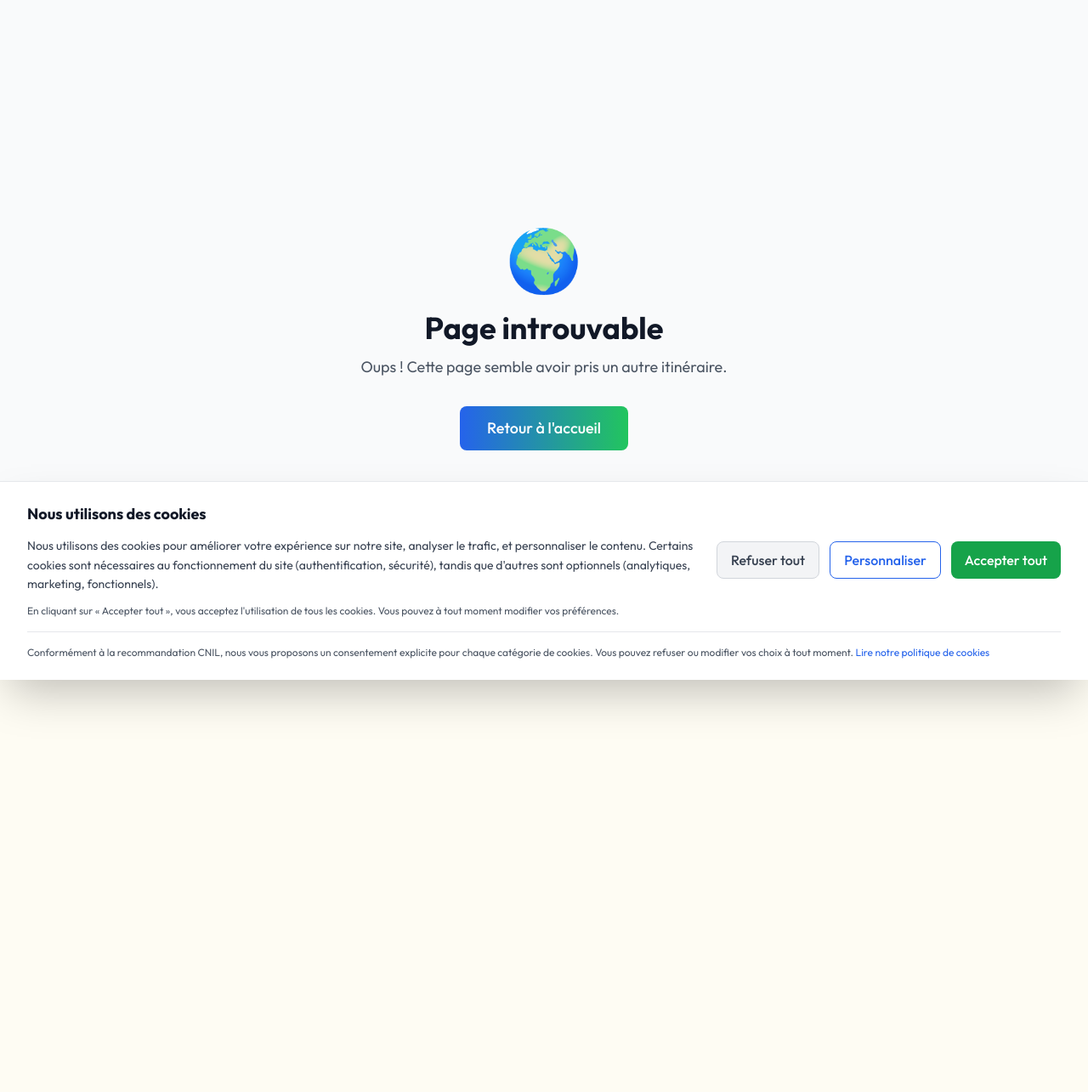
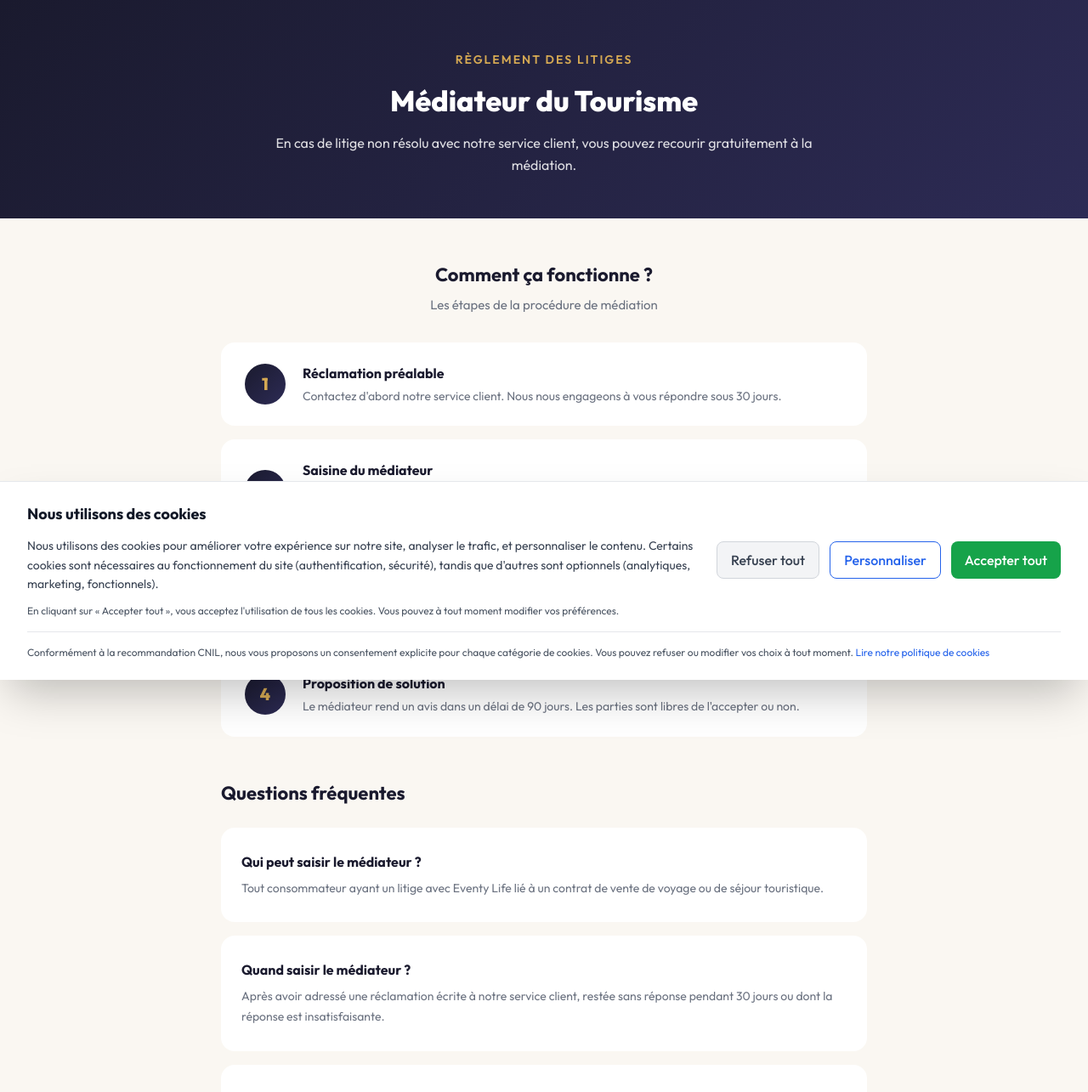
Before and after one commit to eventylife-hub/Eventylife, a Next.js app: page /mediateur-tourisme in a window 1280 px wide. Before the commit this address had no page. Shown: the top 1285 px of the page at 85% size. Before the commit the page ends 800 px from the top, so only its background shows below. Built offline with nearby package versions, Linux system fonts and the light colour scheme.

Commit message:
feat: add mediateur-tourisme page

```diff
--- /dev/null
+++ b/app/(public)/mediateur-tourisme/page.tsx
@@ -0,0 +1,82 @@
+'use client';
+
+const etapes = [
+  { num: "1", titre: "R\u00e9clamation pr\u00e9alable", desc: "Contactez d'abord notre service client. Nous nous engageons \u00e0 vous r\u00e9pondre sous 30 jours." },
+  { num: "2", titre: "Saisine du m\u00e9diateur", desc: "Si notre r\u00e9ponse ne vous satisfait pas, vous pouvez saisir gratuitement le M\u00e9diateur du Tourisme et du Voyage." },
+  { num: "3", titre: "Instruction du dossier", desc: "Le m\u00e9diateur examine votre dossier et recueille les observations des deux parties." },
+  { num: "4", titre: "Proposition de solution", desc: "Le m\u00e9diateur rend un avis dans un d\u00e9lai de 90 jours. Les parties sont libres de l'accepter ou non." },
+];
+
+const infos = [
+  { titre: "Qui peut saisir le m\u00e9diateur ?", desc: "Tout consommateur ayant un litige avec Eventy Life li\u00e9 \u00e0 un contrat de vente de voyage ou de s\u00e9jour touristique." },
+  { titre: "Quand saisir le m\u00e9diateur ?", desc: "Apr\u00e8s avoir adress\u00e9 une r\u00e9clamation \u00e9crite \u00e0 notre service client, rest\u00e9e sans r\u00e9ponse pendant 30 jours ou dont la r\u00e9ponse est insatisfaisante." },
+  { titre: "Co\u00fbt de la proc\u00e9dure", desc: "La m\u00e9diation est enti\u00e8rement gratuite pour le consommateur. Les frais sont \u00e0 la charge de l'op\u00e9rateur." },
+  { titre: "Caract\u00e8re non contraignant", desc: "L'avis du m\u00e9diateur est une recommandation. Chaque partie reste libre de l'accepter ou de le refuser." },
+];
+
+export default function MediateurTourismePage() {
+  return (
+    <div style={{ minHeight: '100vh', background: '#FAF7F2' }}>
+      <div style={{ background: 'linear-gradient(135deg, #1A1A2E 0%, #2D2B55 100%)', padding: '60px 20px 50px', textAlign: 'center' }}>
+        <div style={{ maxWidth: 700, margin: '0 auto' }}>
+          <div style={{ color: '#D4A853', fontSize: 14, fontWeight: 600, letterSpacing: 2, textTransform: 'uppercase', marginBottom: 12 }}>{"R\u00e8glement des litiges"}</div>
+          <h1 style={{ color: '#FFFFFF', fontSize: 34, fontWeight: 800, marginTop: 0, marginBottom: 12 }}>
+            {"M\u00e9diateur du Tourisme"}
+          </h1>
+          <p style={{ color: 'rgba(255,255,255,0.85)', fontSize: 16, lineHeight: 1.6 }}>
+            {"En cas de litige non r\u00e9solu avec notre service client, vous pouvez recourir gratuitement \u00e0 la m\u00e9diation."}
+          </p>
+        </div>
+      </div>
+
+      <div style={{ maxWidth: 800, margin: '0 auto', padding: '50px 20px 60px' }}>
+        <h2 style={{ color: '#1A1A2E', fontSize: 22, fontWeight: 700, textAlign: 'center', marginBottom: 8 }}>{"Comment \u00e7a fonctionne ?"}</h2>
+        <p style={{ color: '#6B7280', fontSize: 15, textAlign: 'center', marginBottom: 32 }}>{"Les \u00e9tapes de la proc\u00e9dure de m\u00e9diation"}</p>
+
+        <div style={{ display: 'flex', flexDirection: 'column', gap: 16, marginBottom: 50 }}>
+          {etapes.map(e => (
+            <div key={e.num} style={{ display: 'flex', gap: 20, alignItems: 'center', background: '#FFFFFF', borderRadius: 16, padding: '24px 28px' }}>
+              <div style={{ width: 48, height: 48, borderRadius: '50%', background: 'linear-gradient(135deg, #1A1A2E, #2D2B55)', color: '#D4A853', display: 'flex', alignItems: 'center', justifyContent: 'center', fontSize: 20, fontWeight: 800, flexShrink: 0 }}>{e.num}</div>
+              <div>
+                <div style={{ color: '#1A1A2E', fontSize: 16, fontWeight: 700, marginBottom: 4 }}>{e.titre}</div>
+                <p style={{ color: '#6B7280', fontSize: 14, lineHeight: 1.6, margin: 0 }}>{e.desc}</p>
+              </div>
+            </div>
+          ))}
+        </div>
+
+        <h2 style={{ color: '#1A1A2E', fontSize: 22, fontWeight: 700, marginBottom: 24 }}>{"Questions fr\u00e9quentes"}</h2>
+        <div style={{ display: 'flex', flexDirection: 'column', gap: 16, marginBottom: 50 }}>
+          {infos.map(i => (
+            <div key={i.titre} style={{ background: '#FFFFFF', borderRadius: 16, padding: '28px 24px' }}>
+              <div style={{ color: '#1A1A2E', fontSize: 16, fontWeight: 700, marginBottom: 8 }}>{i.titre}</div>
+              <p style={{ color: '#6B7280', fontSize: 14, lineHeight: 1.7, margin: 0 }}>{i.desc}</p>
+            </div>
+          ))}
+        </div>
+
+        <div style={{ background: 'linear-gradient(135deg, #1A1A2E, #2D2B55)', borderRadius: 16, padding: '32px 28px', textAlign: 'center', marginBottom: 40 }}>
+          <div style={{ color: '#D4A853', fontSize: 14, fontWeight: 600, letterSpacing: 1, textTransform: 'uppercase', marginBottom: 8 }}>{"MTV \u2014 M\u00e9diateur du Tourisme et du Voyage"}</div>
+          <div style={{ color: '#FFFFFF', fontSize: 18, fontWeight: 700, marginBottom: 12 }}>{"Coordonn\u00e9es du m\u00e9diateur"}</div>
+          <p style={{ color: 'rgba(255,255,255,0.8)', fontSize: 14, lineHeight: 1.7, margin: 0, marginBottom: 16 }}>
+            {"BP 80 303 \u2014 75823 Paris Cedex 17"}
+          </p>
+          <p style={{ color: 'rgba(255,255,255,0.8)', fontSize: 14, margin: 0, marginBottom: 8 }}>
+            {"Site : www.mtv.travel | Email : info@mtv.travel"}
+          </p>
+        </div>
+
+        <div style={{ background: '#FFFFFF', borderRadius: 16, padding: '28px 24px', marginBottom: 24 }}>
+          <h3 style={{ color: '#1A1A2E', fontSize: 16, fontWeight: 700, marginTop: 0, marginBottom: 12 }}>{"Base l\u00e9gale"}</h3>
+          <p style={{ color: '#6B7280', fontSize: 13, lineHeight: 1.8, margin: 0 }}>
+            {"Articles L612-1 \u00e0 L612-5 du Code de la consommation et articles L211-16 du Code du tourisme. Conform\u00e9ment \u00e0 la r\u00e9glementation, Eventy Life adh\u00e8re au dispositif de m\u00e9diation MTV (M\u00e9diateur du Tourisme et du Voyage), m\u00e9diateur r\u00e9f\u00e9renc\u00e9 par la Commission d'\u00e9valuation et de contr\u00f4le de la m\u00e9diation de la consommation (CECMC)."}
+          </p>
+        </div>
+
+        <p style={{ color: '#9CA3AF', fontSize: 12, textAlign: 'center' }}>
+          {"Derni\u00e8re mise \u00e0 jour : 1er mars 2026 \u2014 Version 1.0"}
+        </p>
+      </div>
+    </div>
+  );
+}
```
